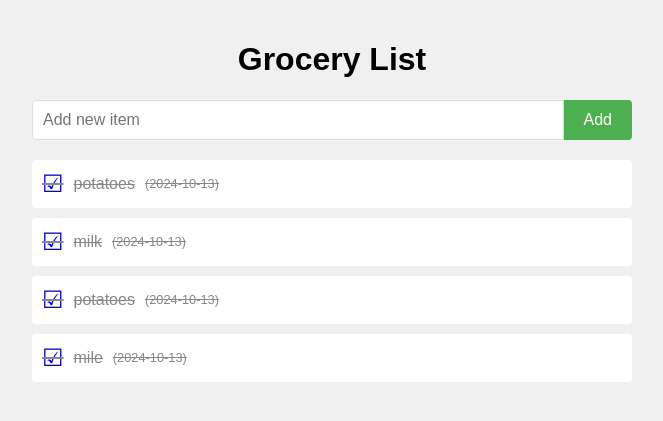
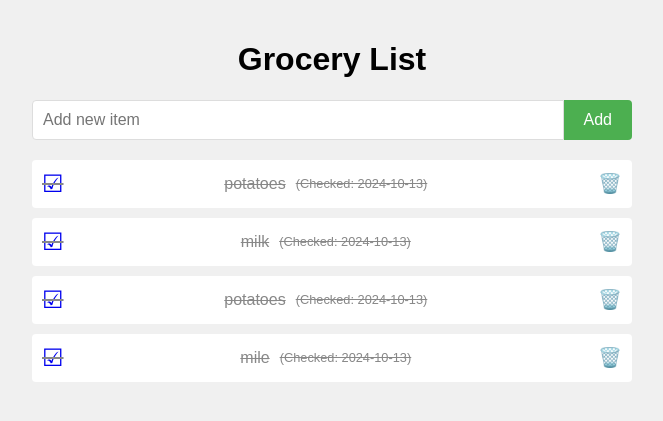
Before and after one commit to antonyevans/grocery-list, a Flask app: page / in a window 1280 px wide. Shown: the top 421 px of the page, without its empty margins (308-971 px from the left). Run offline with Flask 3, Linux system fonts and the light colour scheme; data comes from the database, SQL or seed files in the repository.

Commit message:
Add delete functionality for grocery items

```diff
--- a/app.py
+++ b/app.py
@@ -42,6 +42,13 @@ def toggle_item(id):
     db.session.commit()
     return redirect(url_for('index'))
 
+@app.route('/delete/<int:id>')
+def delete_item(id):
+    item = GroceryItem.query.get_or_404(id)
+    db.session.delete(item)
+    db.session.commit()
+    return redirect(url_for('index'))
+
 if __name__ == '__main__':
     with app.app_context():
         db.create_all()
--- a/static/style.css
+++ b/static/style.css
@@ -69,6 +69,28 @@ button {
     margin-left: 10px;
 }
 
+.delete-btn {
+    float: right;
+    text-decoration: none;
+    color: #ff4136;
+    font-size: 1.2em;
+    margin-left: 10px;
+}
+
+.delete-btn:hover {
+    color: #ff1717;
+}
+
+.grocery-list li {
+    display: flex;
+    justify-content: space-between;
+    align-items: center;
+}
+
+.grocery-list li > *:not(.delete-btn) {
+    margin-right: auto;
+}
+
 @media (max-width: 600px) {
     .container {
         padding: 10px;
--- a/templates/index.html
+++ b/templates/index.html
@@ -21,8 +21,9 @@
                 </a>
                 {{ item.name }}
                 {% if not item.is_active %}
-                    <span class="checked-date">({{ item.checked_date.strftime('%Y-%m-%d') }})</span>
+                    <span class="checked-date">(Checked: {{ item.checked_date.strftime('%Y-%m-%d') }})</span>
                 {% endif %}
+                <a href="{{ url_for('delete_item', id=item.id) }}" class="delete-btn" onclick="return confirm('Are you sure you want to delete this item?');">🗑️</a>
             </li>
             {% endfor %}
         </ul>
```
